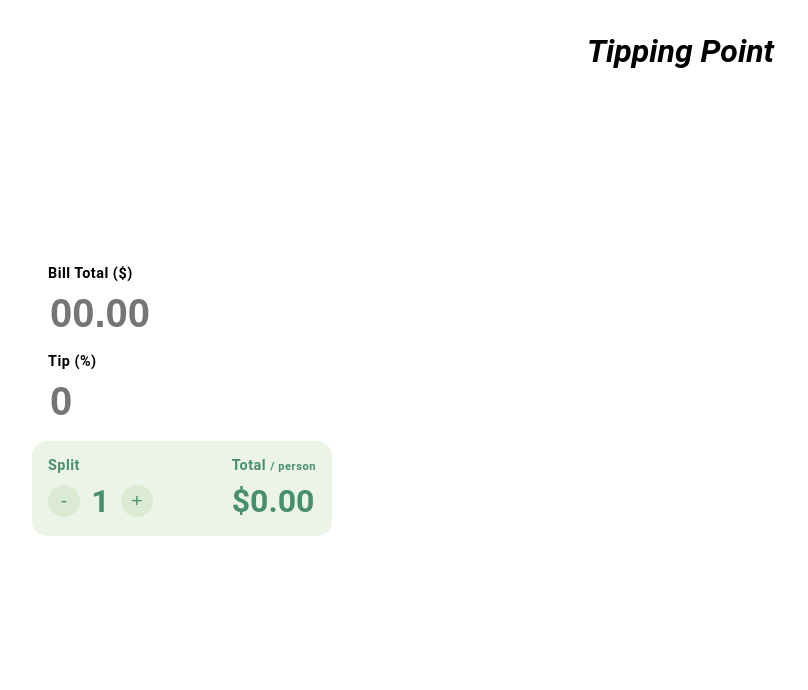
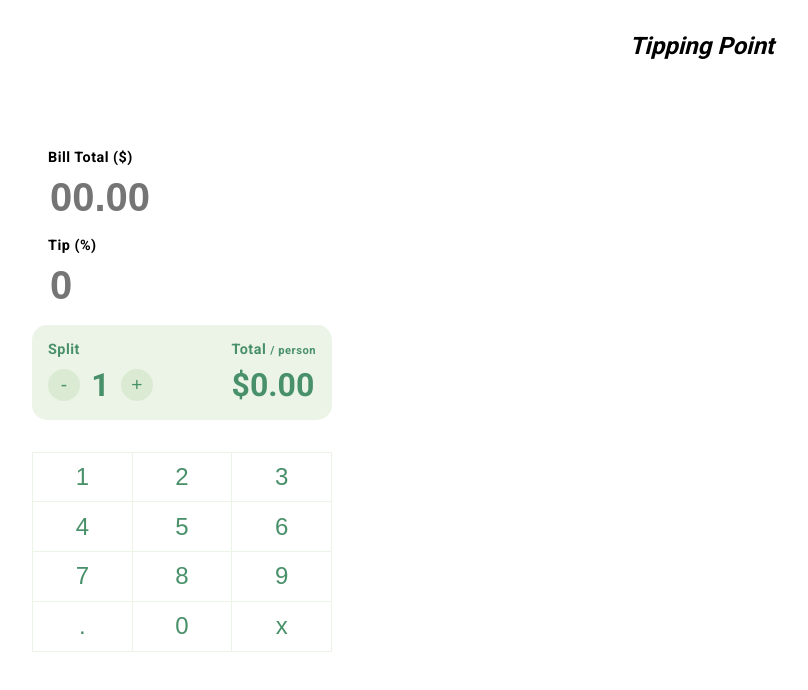
Before and after one commit to mutalic/tip-calculator, a plain HTML site: page index.html in a window 1280 px wide. Shown: the whole page, without its empty margins (458-1266 px from the left). Drawn offline with Linux system fonts and the light colour scheme.

Commit message:
Number Pad design added.

```diff
--- a/index.html
+++ b/index.html
@@ -7,6 +7,10 @@
     <!-- Stylesheets -->
     <link rel="stylesheet" href="./main.css">
     <!-- Fonts -->
+    <link rel="preconnect" href="https://fonts.googleapis.com">
+    <link rel="preconnect" href="https://fonts.gstatic.com" crossorigin>
+    <link href="https://fonts.googleapis.com/css2?family=Roboto:wght@300;400;500;700;900&display=swap" rel="stylesheet">
+    <!-- Title -->
     <title>Tipping Point</title>
 </head>
 <body>
@@ -41,7 +45,20 @@
                 </div>
             </div>
         </div>
-        <div class="number-pad"></div>
+        <div class="number-pad grid-container">
+            <button id="one" class="pad-btn">1</button>
+            <button id="two" class="pad-btn">2</button>
+            <button id="three" class="pad-btn">3</button>
+            <button id="four" class="pad-btn">4</button>
+            <button id="five" class="pad-btn">5</button>
+            <button id="six" class="pad-btn">6</button>
+            <button id="seven" class="pad-btn">7</button>
+            <button id="eight" class="pad-btn">8</button>
+            <button id="nine" class="pad-btn">9</button>
+            <button id="dot" class="pad-btn">.</button>
+            <button id="zero" class="pad-btn">0</button>
+            <button id="backspace" class="pad-btn">x</button>
+        </div>
     </main>
 
     <script type="module" src="./index.js"></script>
--- a/main.css
+++ b/main.css
@@ -61,7 +61,10 @@ body {
     right: 0;
     margin: 2rem 3rem;
     font-style: italic;
-    font-size: 1rem;
+}
+
+.logo {
+    font-size: 1.5rem;
 }
 
 .container {
@@ -110,6 +113,81 @@ body {
     font-size: 0.7rem;
 }
 
+/* Number Pad (CSS Grid) */
+
+.number-pad {
+    margin-top: 2em;
+    min-height: 200px;
+    border-left: 1px solid var(--light-green);
+    border-top: 1px solid var(--light-green);
+}
+
+.pad-btn {
+    background-color: #fff;
+    border: none;
+    border-bottom: 1px solid var(--light-green);
+    border-right: 1px solid var(--light-green);
+    font-size: 1.5rem;
+    font-weight: lighter;
+    color: var(--dark-green);
+}
+
+.grid-container {
+    display: grid;
+    grid-template-columns: repeat(3, 1fr);
+    grid-template-rows: repeat(4, 1fr);
+    grid-template-areas:
+        "one two three"
+        "four five six"
+        "seven eight nine"
+        "dot zero backspace";
+}
+
+#one {
+    grid-area: one;
+}
+#two {
+    grid-area: two;
+}
+#three {
+    grid-area: three;
+}
+#four {
+    grid-area: four;
+}
+#five {
+    grid-area: five;
+}
+#six {
+    grid-area: six;
+}
+#seven {
+    grid-area: seven;
+}
+#eight {
+    grid-area: eight;
+}
+#nine {
+    grid-area: nine;
+}
+#dot {
+    grid-area: dot;
+}
+#zero {
+    grid-area: zero;
+}
+#backspace {
+    grid-area: backspace;
+}
+
+
+
+@media only screen and (max-width: 700px) {
+    .logo {
+        font-size: 1.2rem;
+    }
+}
+
 @media only screen and (max-width: 300px) {
     .split {
         flex-direction: column;
```
